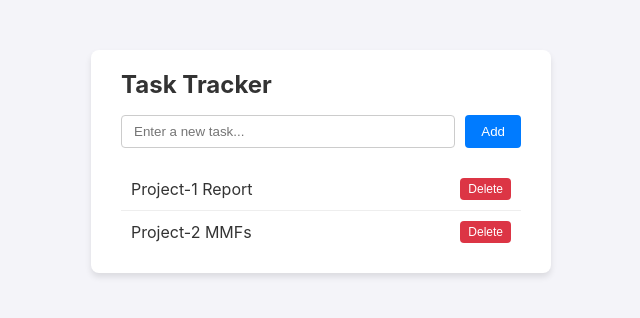
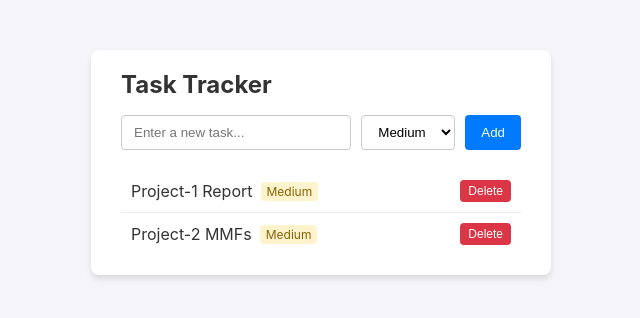
Before and after one commit to Shreyba03/cs3300-ai-agent-workshop, a Flask app: page / in a window 1280 px wide. Shown: the top 318 px of the page, without its empty margins (319-959 px from the left). Run offline with Flask 3, Linux system fonts and the light colour scheme.

Commit message:
Implement feature for issue #2

```diff
--- a/app.py
+++ b/app.py
@@ -1,43 +1,65 @@
-from flask import Flask, render_template, request, jsonify
+from flask import Flask, jsonify, render_template, request
 
 app = Flask(__name__)
 
+PRIORITIES = ("Low", "Medium", "High")
+
+
 tasks = [
-    {"id": 1, "title": "Project-1 Report"},
-    {"id": 2, "title": "Project-2 MMFs"}
+    {"id": 1, "title": "Project-1 Report", "priority": "Medium"},
+    {"id": 2, "title": "Project-2 MMFs", "priority": "Medium"}
 ]
 next_id = 3
 
+
 @app.route('/')
 def index():
+    """Render the task tracker page."""
     return render_template('index.html')
+
 
 @app.route('/api/tasks', methods=['GET'])
 def get_tasks():
-    return jsonify(tasks)
+    """Return all tasks with a default priority when necessary."""
+    task_list = []
+    for task in tasks:
+        task_with_priority = dict(task)
+        task_with_priority['priority'] = task.get('priority', 'Medium')
+        task_list.append(task_with_priority)
+    return jsonify(task_list)
+
 
 @app.route('/api/tasks', methods=['POST'])
 def add_task():
+    """Create a task with a validated priority."""
     global next_id
     data = request.get_json()
 
     if not data or not data.get('title'):
         return jsonify({"error": "Title is required"}), 400
 
+    priority = data.get('priority') or 'Medium'
+    if priority not in PRIORITIES:
+        return jsonify({"error": "Invalid priority"}), 400
+
     new_task = {
         "id": next_id,
-        "title": data['title']
+        "title": data['title'],
+        "priority": priority
     }
     tasks.append(new_task)
     next_id += 1
 
     return jsonify(new_task), 201
 
+
 @app.route('/api/tasks/<int:task_id>', methods=['DELETE'])
 def delete_task(task_id):
+    """Delete the task matching the supplied task ID."""
     global tasks
-    tasks = [t for t in tasks if t['id'] != task_id]
+    tasks = [task for task in tasks if task['id'] != task_id]
     return jsonify({"result": "success"}), 200
+
 
 if __name__ == '__main__':
     app.run(debug=True, port=5000)
--- a/static/app.js
+++ b/static/app.js
@@ -8,27 +8,45 @@ async function fetchTasks() {
 
     tasks.forEach(task => {
         const li = document.createElement('li');
-        li.innerHTML = `
-            <span>${task.title}</span>
-            <button class="delete-btn" onclick="deleteTask(${task.id})">Delete</button>
-        `;
+        const taskDetails = document.createElement('div');
+        const title = document.createElement('span');
+        const priority = document.createElement('span');
+        const deleteButton = document.createElement('button');
+
+        title.textContent = task.title;
+        priority.textContent = task.priority || 'Medium';
+        priority.className = `task-priority priority-${priority.textContent.toLowerCase()}`;
+        deleteButton.textContent = 'Delete';
+        deleteButton.className = 'delete-btn';
+        deleteButton.addEventListener('click', () => deleteTask(task.id));
+
+        taskDetails.className = 'task-details';
+        taskDetails.appendChild(title);
+        taskDetails.appendChild(priority);
+        li.appendChild(taskDetails);
+        li.appendChild(deleteButton);
         taskList.appendChild(li);
     });
 }
 
 async function addTask() {
     const titleInput = document.getElementById('task-title');
+    const priorityInput = document.getElementById('task-priority');
     const title = titleInput.value.trim();
+    const priority = priorityInput.value || 'Medium';
 
     if (!title) return;
 
-    await fetch('/api/tasks', {
+    const response = await fetch('/api/tasks', {
         method: 'POST',
         headers: { 'Content-Type': 'application/json' },
-        body: JSON.stringify({ title })
+        body: JSON.stringify({ title, priority })
     });
 
+    if (!response.ok) return;
+
     titleInput.value = '';
+    priorityInput.value = 'Medium';
     fetchTasks();
 }
 
--- a/static/style.css
+++ b/static/style.css
@@ -1,5 +1,6 @@
 body {
-    font-family: -apple-system, BlinkMacSystemFont, "Segoe UI", Roboto, Helvetica, Arial, sans-serif;
+    font-family: -apple-system, BlinkMacSystemFont, "Segoe UI", Roboto,
+        Helvetica, Arial, sans-serif;
     background-color: #f4f4f9;
     color: #333;
     display: flex;
@@ -12,7 +13,7 @@ body {
     background: white;
     padding: 20px 30px;
     border-radius: 8px;
-    box-shadow: 0 4px 6px rgba(0,0,0,0.1);
+    box-shadow: 0 4px 6px rgba(0, 0, 0, 0.1);
     width: 100%;
     max-width: 400px;
 }
@@ -28,11 +29,17 @@ h1 {
     margin-bottom: 20px;
 }
 
-input[type="text"] {
-    flex: 1;
+input[type="text"],
+select {
     padding: 8px 12px;
     border: 1px solid #ccc;
     border-radius: 4px;
+    background-color: white;
+}
+
+input[type="text"] {
+    flex: 1;
+    min-width: 0;
 }
 
 button {
@@ -58,12 +65,42 @@ li {
     display: flex;
     justify-content: space-between;
     align-items: center;
+    gap: 10px;
     padding: 10px;
     border-bottom: 1px solid #eee;
 }
 
 li:last-child {
     border-bottom: none;
+}
+
+.task-details {
+    display: flex;
+    align-items: center;
+    gap: 8px;
+    min-width: 0;
+}
+
+.task-priority {
+    padding: 2px 6px;
+    border-radius: 4px;
+    font-size: 12px;
+    white-space: nowrap;
+}
+
+.priority-low {
+    color: #155724;
+    background-color: #d4edda;
+}
+
+.priority-medium {
+    color: #856404;
+    background-color: #fff3cd;
+}
+
+.priority-high {
+    color: #721c24;
+    background-color: #f8d7da;
 }
 
 .delete-btn {
@@ -75,3 +112,15 @@ li:last-child {
 .delete-btn:hover {
     background-color: #c82333;
 }
+
+.sr-only {
+    position: absolute;
+    width: 1px;
+    height: 1px;
+    padding: 0;
+    margin: -1px;
+    overflow: hidden;
+    clip: rect(0, 0, 0, 0);
+    white-space: nowrap;
+    border: 0;
+}
--- a/templates/index.html
+++ b/templates/index.html
@@ -11,7 +11,14 @@
         <h1>Task Tracker</h1>
 
         <div class="task-input">
+            <label class="sr-only" for="task-title">Task title</label>
             <input type="text" id="task-title" placeholder="Enter a new task...">
+            <label class="sr-only" for="task-priority">Task priority</label>
+            <select id="task-priority" name="priority">
+                <option value="Low">Low</option>
+                <option value="Medium" selected>Medium</option>
+                <option value="High">High</option>
+            </select>
             <button onclick="addTask()">Add</button>
         </div>
 
```
Also changed, not shown: tests/test_app.py (+63 -6 lines).
